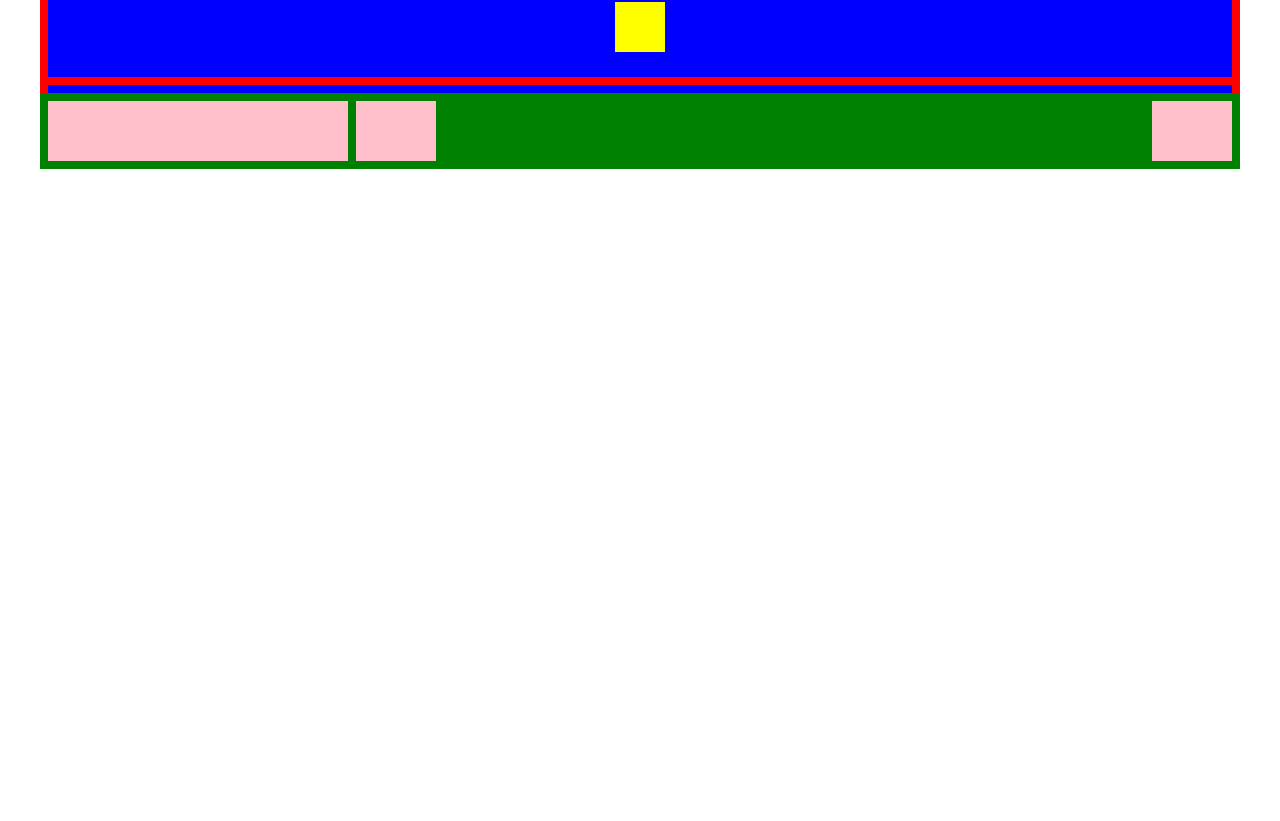
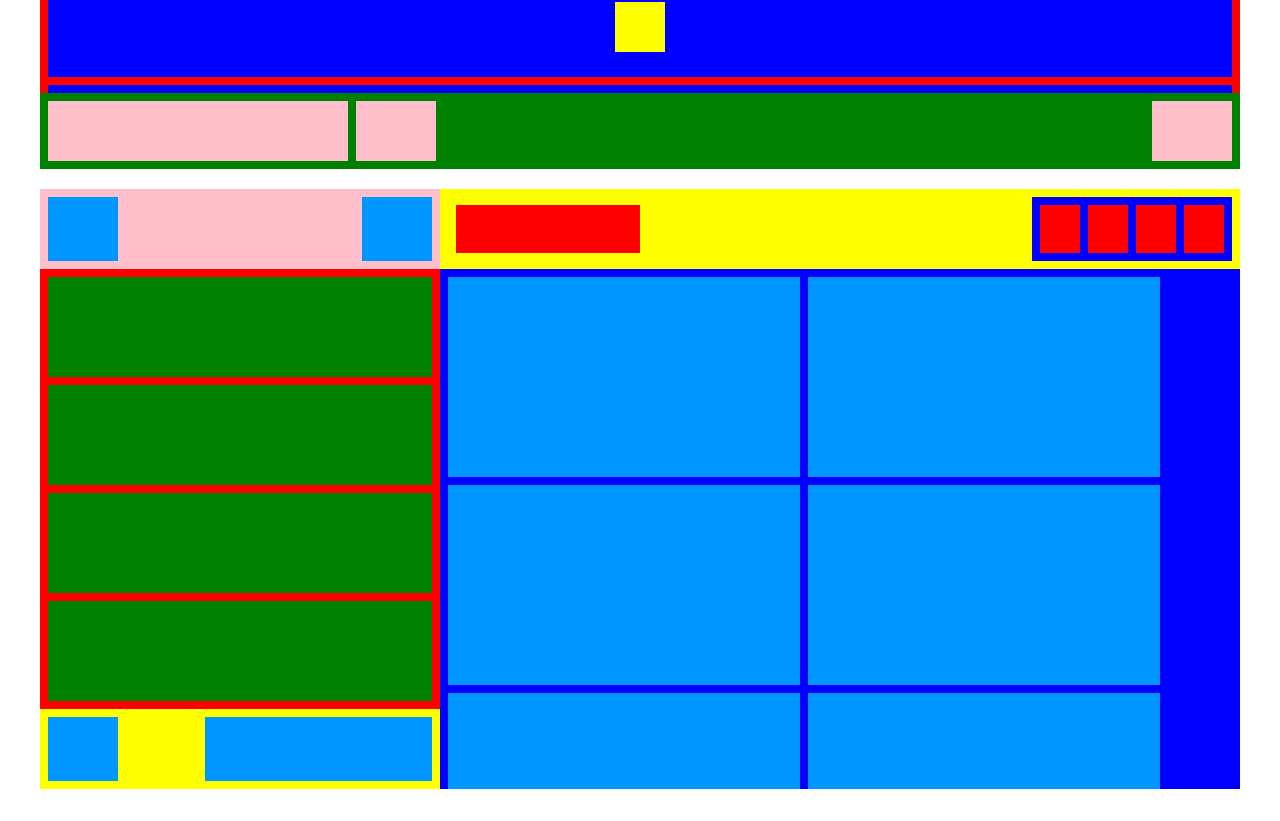
Before and after one commit to foronered/training-llp, a React (Create React App) app: page / in a window 1280 px wide. Shown: the part 5443-6264 px from the top of the page. Before the commit the page ends 5644 px from the top, so only its background shows below. Built offline with nearby package versions, Linux system fonts and the light colour scheme.

Commit message:
bis und mit 2.5 desktop

```diff
--- a/src/App.tsx
+++ b/src/App.tsx
@@ -10,6 +10,7 @@ import { Module21 } from './modules/Module2.1'
 import { Module22 } from './modules/Module2.2'
 import { Module23 } from './modules/Module2.3'
 import { Module24 } from './modules/Module2.4'
+import { Module25 } from './modules/Module2.5'
 const GlobalStyle = createGlobalStyle`
   html {
     margin: 0;
@@ -48,6 +49,7 @@ export const App = () => {
       <div style={{ height: '20px' }}></div> <Module22 />
       <div style={{ height: '20px' }}></div> <Module23 />
       <div style={{ height: '20px' }}></div> <Module24 />
+      <div style={{ height: '20px' }}></div> <Module25 />
     </Wrapper>
   )
 }
--- /dev/null
+++ b/src/modules/Module2.5.tsx
@@ -0,0 +1,180 @@
+import React from 'react'
+import styled from 'styled-components'
+import { MOBILE_BREAKPOINT } from '../constants'
+import { ModuleWrapper } from './common'
+
+const Container = styled.div`
+  width: 100%;
+  height: 100%;
+  display: grid;
+  grid-template-columns: 1fr 2fr;
+  grid-template-rows: 80px 1fr 80px;
+  background-color: red;
+  @media (min-width: ${MOBILE_BREAKPOINT}) {
+  }
+
+  @media (max-width: ${MOBILE_BREAKPOINT}) {
+  }
+`
+const BlueMain = styled.div`
+  grid-column: 2;
+  grid-row: 2 / 4;
+  display: grid;
+  overflow-y: scroll;
+  grid-template-columns: 1fr 1fr;
+  grid-template-rows: repeat(6, 200px);
+  background-color: blue;
+  width: 100%;
+  height: 100%;
+  padding: 8px 80px 8px 8px;
+  gap: 8px;
+`
+const PinkBar = styled.div`
+  background-color: pink;
+  padding: 8px;
+  height: 100%;
+  width: 100%;
+  grid-column: 1;
+  grid-row: 1;
+  display: grid;
+  grid-template-columns: 1fr 1fr 1fr 1fr 1fr;
+  gap: 8px;
+`
+const YellowBarRight = styled.div`
+  background-color: yellow;
+  height: 100%;
+  width: 100%;
+  padding: 8px;
+  grid-column: 2;
+  grid-row: 1;
+  display: flex;
+  justify-content: space-between;
+`
+
+const YellowYellow = styled.div`
+  background-color: yellow;
+  height: 100%;
+  width: 200px;
+  padding: 8px;
+`
+const YellowBlueRight = styled.div`
+  background-color: blue;
+  height: 100%;
+  width: 200px;
+  padding: 8px;
+  display: grid;
+  gap: 8px;
+  grid-template-columns: repeat(4, 1fr);
+`
+const RedFillGrid = styled.div`
+  width: 100%;
+  height: 100%;
+  background-color: red;
+`
+const YellowBarBot = styled.div`
+  background-color: yellow;
+  padding: 8px;
+  height: 80px;
+  width: 100%;
+  grid-column: 1;
+  grid-row: 3;
+  display: grid;
+  grid-template-columns: 1fr 1fr 1fr 1fr 1fr;
+  gap: 8px;
+`
+
+const RedBox = styled.div`
+  display: flex;
+  flex-direction: column;
+  background-color: red;
+
+  flex: 1;
+  padding: 8px 8px 0px;
+  gap: 8px;
+  overflow-y: scroll;
+
+  @media (min-width: ${MOBILE_BREAKPOINT}) {
+    width: 100%;
+  }
+
+  @media (max-width: ${MOBILE_BREAKPOINT}) {
+    width: 40%;
+  }
+`
+const GreenBox = styled.div`
+  flex: 0 0 auto;
+  width: 100%;
+  height: 100px;
+  background-color: green;
+`
+const BlueSquare1 = styled.div`
+  flex: 0 0 auto;
+  grid-column: 1;
+  width: 100%;
+  height: 100%;
+  background-color: #0096ff;
+`
+const BlueSquare5 = styled.div`
+  flex: 0 0 auto;
+  grid-column: 5;
+  width: 100%;
+  height: 100%;
+  background-color: #0096ff;
+`
+const BlueSquareLong = styled.div`
+  flex: 0 0 auto;
+  grid-column: 3/6;
+  width: 100%;
+  height: 100%;
+  background-color: #0096ff;
+`
+const BrightBlueBox = styled.div`
+  flex: 0 0 auto;
+  width: 100%;
+  height: 100%;
+  background-color: #0096ff;
+`
+const RedBoxRightLong = styled.div`
+  flex: 0 0 auto;
+  width: 100%;
+  height: 100%;
+  background-color: red;
+`
+
+export const Module25 = () => {
+  const greenboxes = Array.from({ length: 8 }).map((_, index) => (
+    <GreenBox key={index} />
+  ))
+  const blueboxes = Array.from({ length: 8 }).map((_, index) => (
+    <BrightBlueBox key={index} />
+  ))
+
+  const redboxes = Array.from({ length: 4 }).map((_, index) => (
+    <RedFillGrid key={index} />
+  ))
+  return (
+    <ModuleWrapper>
+      <Container>
+        <PinkBar>
+          <BlueSquare1 />
+          <BlueSquare5 />
+        </PinkBar>
+
+        <RedBox>{greenboxes}</RedBox>
+        <YellowBarBot>
+          <BlueSquare1 />
+          <BlueSquareLong />
+        </YellowBarBot>
+
+        <YellowBarRight>
+          <YellowYellow>
+            <RedBoxRightLong />
+          </YellowYellow>
+          <YellowBlueRight>{redboxes}</YellowBlueRight>
+        </YellowBarRight>
+
+        <BlueMain> {blueboxes} </BlueMain>
+      </Container>
+    </ModuleWrapper>
+  )
+}
```
